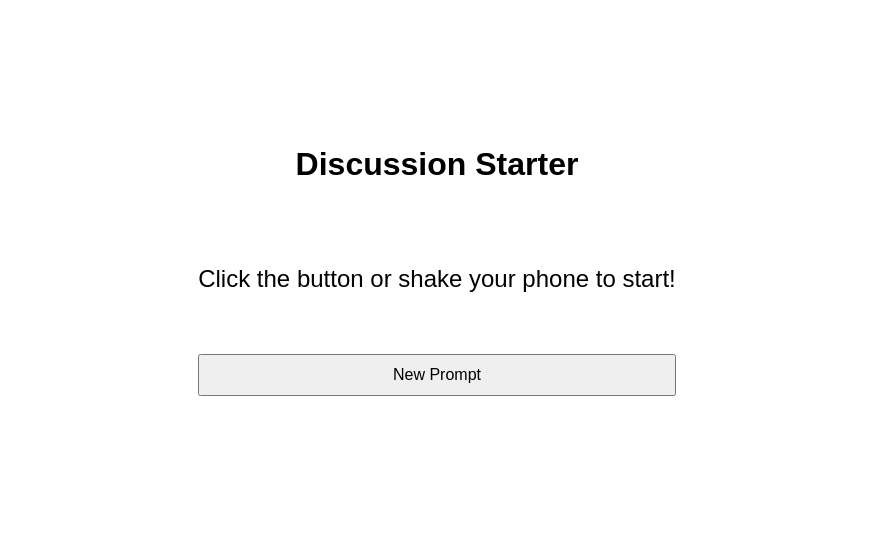
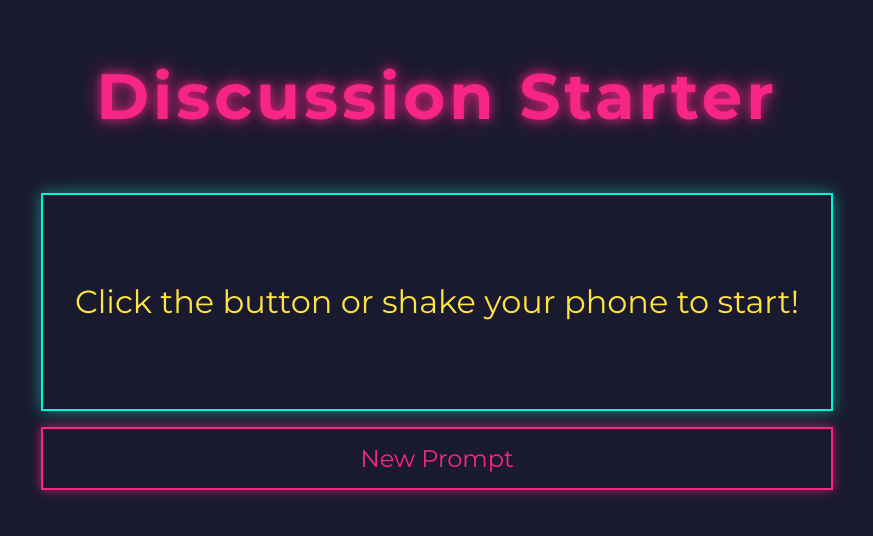
Before and after one commit to ptgullas/shakeItOff-js, a plain HTML site: page index.html in a window 1280 px wide. Shown: the part 148-684 px from the top of the page, without its empty margins (203-1076 px from the left). Drawn offline with Linux system fonts and the light colour scheme.

Commit message:
update style

```diff
--- a/index.html
+++ b/index.html
@@ -4,12 +4,7 @@
     <meta charset="UTF-8">
     <meta name="viewport" content="width=device-width, initial-scale=1.0">
     <title>Discussion Prompts</title>
-    <style>
-        body { font-family: sans-serif; display: grid; place-content: center; text-align: center; min-height: 100vh; padding: 20px; box-sizing: border-box; }
-        #prompt-container { min-height: 150px; display: flex; align-items: center; justify-content: center; font-size: 1.5rem; }
-        button { padding: 10px 20px; font-size: 1rem; cursor: pointer; }
-    </style>
-</head>
+    <link rel="stylesheet" href="style.css"></head>
 <body>
     <h1>Discussion Starter</h1>
     <div id="prompt-container">
--- /dev/null
+++ b/style.css
@@ -0,0 +1,68 @@
+/* Import a retro-style font from Google Fonts */
+@import url('https://fonts.googleapis.com/css2?family=Montserrat:ital,wght@0,100..900;1,100..900&display=swap');
+
+:root {
+    --background: #1a1a2e;
+    --teal: #00f5d4;
+    --magenta: #f72585;
+    --yellow: #fee440;
+    --glow-color: rgba(247, 37, 133, 0.7); /* Magenta glow */
+}
+
+body {
+    background-color: var(--background);
+    color: var(--teal);
+    font-family: 'Montserrat', monospace;
+    font-size: 1.5rem; /* Base font size */
+
+    /* Center content */
+    display: grid;
+    place-content: center;
+    text-align: center;
+    min-height: 100vh;
+    padding: 20px;
+    box-sizing: border-box;
+    margin: 0;
+}
+
+h1 {
+    color: var(--magenta);
+    font-size: 4rem;
+    letter-spacing: 4px;
+    text-shadow: 0 0 10px var(--glow-color), 0 0 20px var(--glow-color);
+}
+
+#prompt-container {
+    min-height: 150px;
+    padding: 2rem;
+    margin: 1rem 0;
+    display: flex;
+    align-items: center;
+    justify-content: center;
+    border: 2px solid var(--teal);
+    box-shadow: 0 0 15px rgba(0, 245, 212, 0.5); /* Teal glow */
+}
+
+#prompt-text {
+    color: var(--yellow);
+    font-size: 2rem;
+    line-height: 1.4;
+}
+
+button {
+    background-color: transparent;
+    border: 2px solid var(--magenta);
+    color: var(--magenta);
+    padding: 15px 30px;
+    font-family: 'Montserrat', monospace;
+    font-size: 1.5rem;
+    cursor: pointer;
+    box-shadow: 0 0 10px var(--glow-color);
+    transition: all 0.2s ease-in-out;
+}
+
+button:hover {
+    background-color: var(--magenta);
+    color: var(--background);
+    box-shadow: 0 0 20px var(--glow-color), 0 0 30px var(--glow-color);
+}
```
